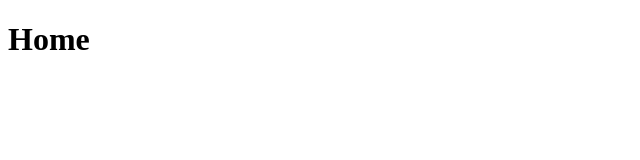
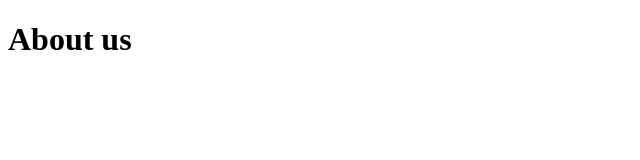
Before and after one commit to OscarPALISSOT/ElectiveLogicielWebApp, a React (Vite) app in the folder Web_Client_Front/: page /about in a window 1280 px wide. Shown: the top 160 px of the page, without its empty margins (0-640 px from the left). Built offline with nearby package versions, Linux system fonts and the light colour scheme.

Commit message:
PL-31 setup react router

```diff
--- a/Web_Client_Front/package.json
+++ b/Web_Client_Front/package.json
@@ -11,7 +11,8 @@
   },
   "dependencies": {
     "react": "^18.2.0",
-    "react-dom": "^18.2.0"
+    "react-dom": "^18.2.0",
+    "react-router-dom": "^6.13.0"
   },
   "devDependencies": {
     "@types/react": "^18.0.37",
--- a/Web_Client_Front/src/App.tsx
+++ b/Web_Client_Front/src/App.tsx
@@ -1,12 +1,18 @@
 import './App.css'
+import {BrowserRouter as Router, Routes, Route }  from "react-router-dom";
+import Home from "./Pages/Home/Home.tsx";
+import About from "./Pages/About/About.tsx";
 
 function App() {
 
-  return (
-    <>
-        <h1>Home</h1>
-    </>
-  )
+    return (
+        <Router>
+            <Routes>
+                <Route path="/" element={<Home />}/>
+                <Route path="/about" element={<About />} />
+            </Routes>
+        </Router>
+    )
 }
 
 export default App
--- /dev/null
+++ b/Web_Client_Front/src/Pages/About/About.tsx
@@ -0,0 +1,12 @@
+
+
+function About() {
+
+    return (
+        <>
+            <h1>About us</h1>
+        </>
+    )
+}
+
+export default About
--- /dev/null
+++ b/Web_Client_Front/src/Pages/Home/Home.tsx
@@ -0,0 +1,13 @@
+import {Link} from "react-router-dom";
+
+function Home() {
+
+    return (
+        <>
+            <h1>Home</h1>
+            <Link to="/about">About Us</Link>
+        </>
+    )
+}
+
+export default Home
```
Also changed, not shown: Web_Client_Front/src/Pages/About/About.module.css (added), Web_Client_Front/src/Pages/Home/Home.module.css (added), 1 other file (tests, documents, lock files or other folders).
